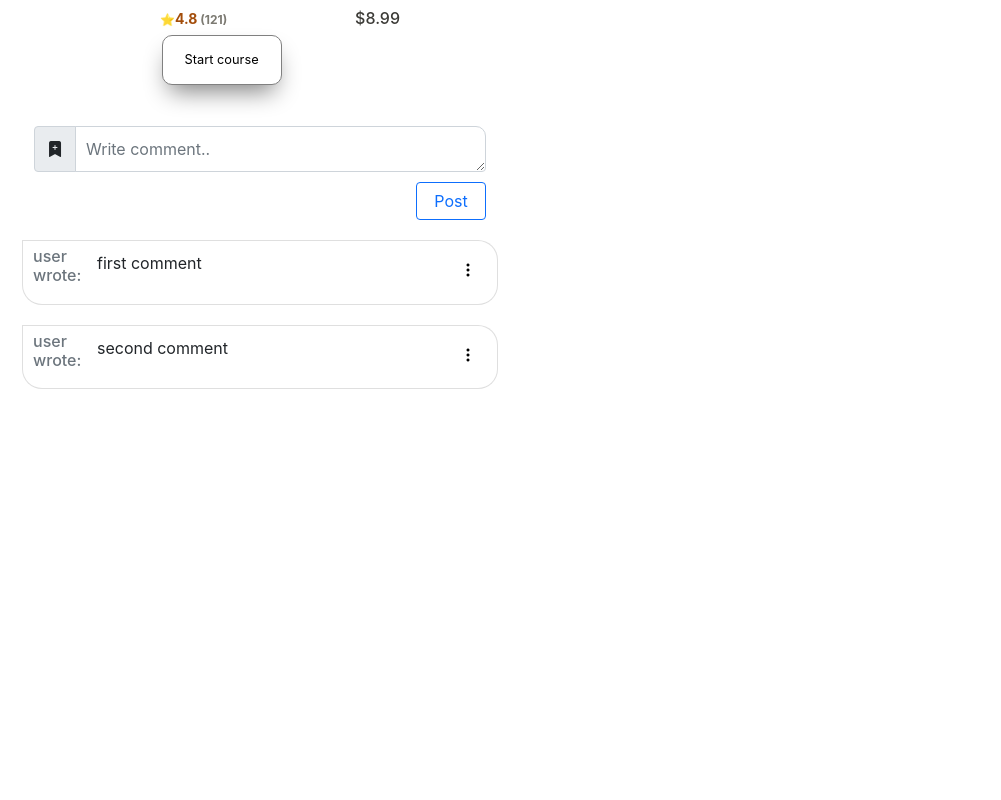
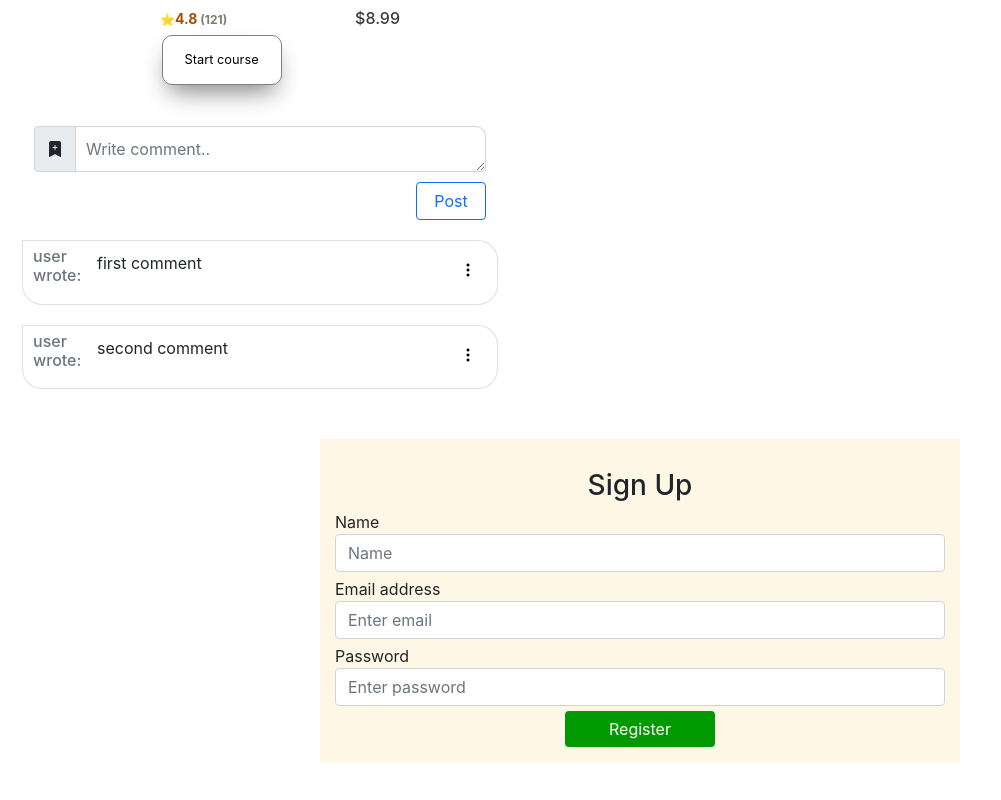
Before and after one commit to MartianCoders/Back-End-Proiect-Colectiv, a React (Create React App) app in the folder frontend-client/: page / in a window 1280 px wide. Shown: the part 852-1652 px from the top of the page, without its empty margins (0-1001 px from the left). Before the commit the page ends 1241 px from the top, so only its background shows below. Built offline with nearby package versions, Linux system fonts and the light colour scheme.

Commit message:
renaming, styling, adding on submit handler

```diff
--- a/frontend-client/src/App.tsx
+++ b/frontend-client/src/App.tsx
@@ -5,6 +5,7 @@ import VideoComponents from './components/VideoComments';
 
 import { Navbar,Container,Nav,NavDropdown } from 'react-bootstrap';
 import HomeContent from './components/HomeContent';
+import RegisterForm from './components/RegisterForm/';
 
 function App() {
   return (
@@ -13,6 +14,7 @@ function App() {
       <HomeContent />
 
       <VideoComponents />
+      <RegisterForm/>
     </div>
   );
 }
--- /dev/null
+++ b/frontend-client/src/components/RegisterForm/index.tsx
@@ -0,0 +1,62 @@
+import React from 'react';
+import 'react-bootstrap';
+import './style.css';
+
+class RegisterForm extends React.Component{
+  render() {
+    return <>
+      <form className="register-form"
+        onSubmit={(e: React.SyntheticEvent) => {
+        e.preventDefault();
+        const target = e.target as typeof e.target & {
+          name:{value:string}
+          email: { value: string };
+          password: { value: string };
+        };
+        const name = target.name.value;
+        const email = target.email.value;
+        const password = target.password.value;
+        console.log(email,password,name)
+        //@TODO: add BE route
+      }}>
+        <h3 className="form-title">Sign Up</h3>
+        <div className="form-group">
+          <label>Name</label>
+          <input
+            type="text"
+            name="name"
+            className="form-control"
+            placeholder="Name"
+          />
+        </div>
+        <div className="form-group">
+          <label>Email address</label>
+          <input
+            type="email"
+            name="email"
+            className="form-control"
+            placeholder="Enter email"
+          />
+        </div>
+        <div className="form-group">
+          <label>Password</label>
+          <input
+            type="password"
+            name="password"
+            className="form-control"
+            placeholder="Enter password"
+          />
+        </div>
+        <button
+          type="submit"
+          value="Submit"
+          className="btn btn-primary btn-block"
+        >
+          Register
+        </button>
+      </form>
+    </>
+    }
+}
+
+export default RegisterForm;
--- a/frontend-client/src/components/RegisterForm/RegisterForm.css
+++ b/frontend-client/src/components/RegisterForm/style.css
@@ -1,19 +1,18 @@
 .register-form{
-  display:block;
+  display: block;
   width: 50vw;
-  margin: 0 auto;
+  margin: 50px auto ;
   padding: 30px 10px 15px 10px;
   background: #fff7e6;
-
 }
-
 .form-group{
   margin: 5px;
 }
 .form-group label{
-  float:left;
+  float: left;
 }
 .btn.btn-primary.btn-block{
-  width:150px;
+  width: 150px;
   background: #009900;
+  border: #248f24;
 }
```
Also changed, not shown: frontend-client/src/components/RegisterForm/RegisterForm.tsx (deleted, +0 -33 lines).
